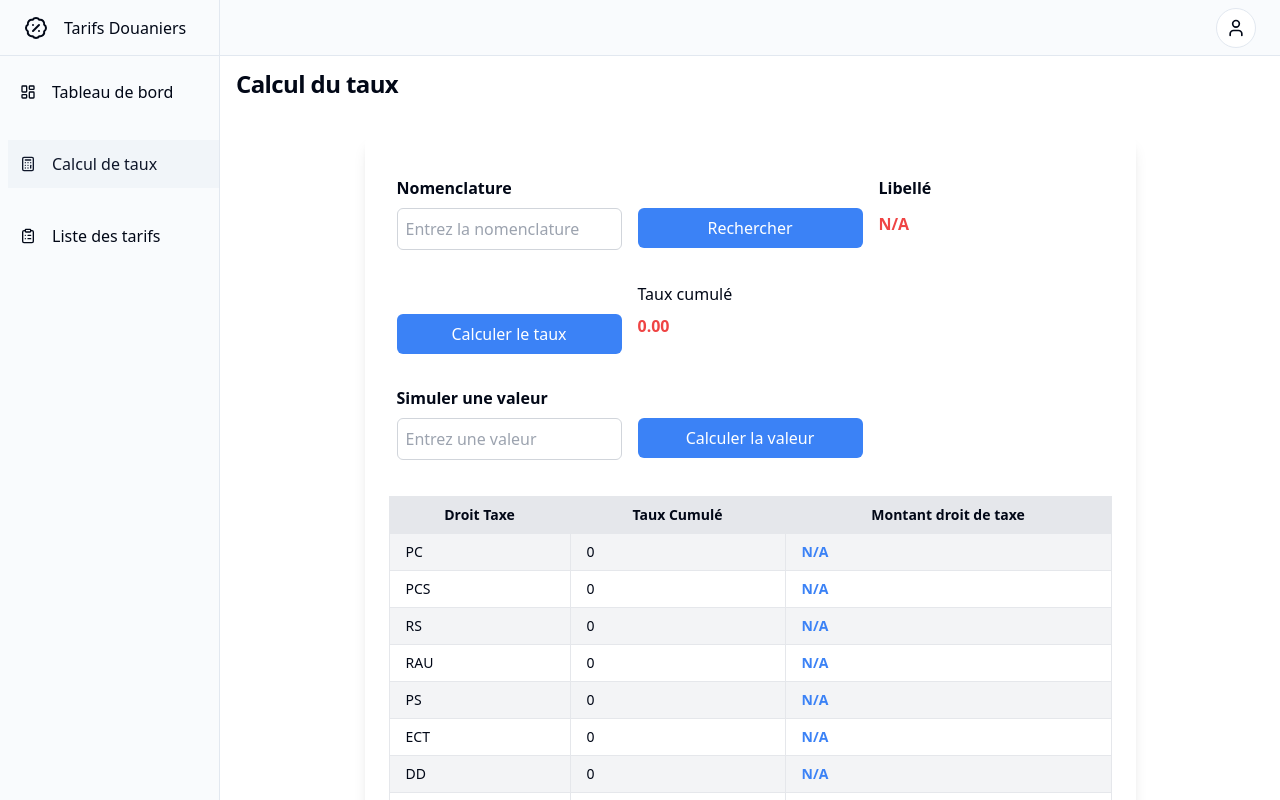
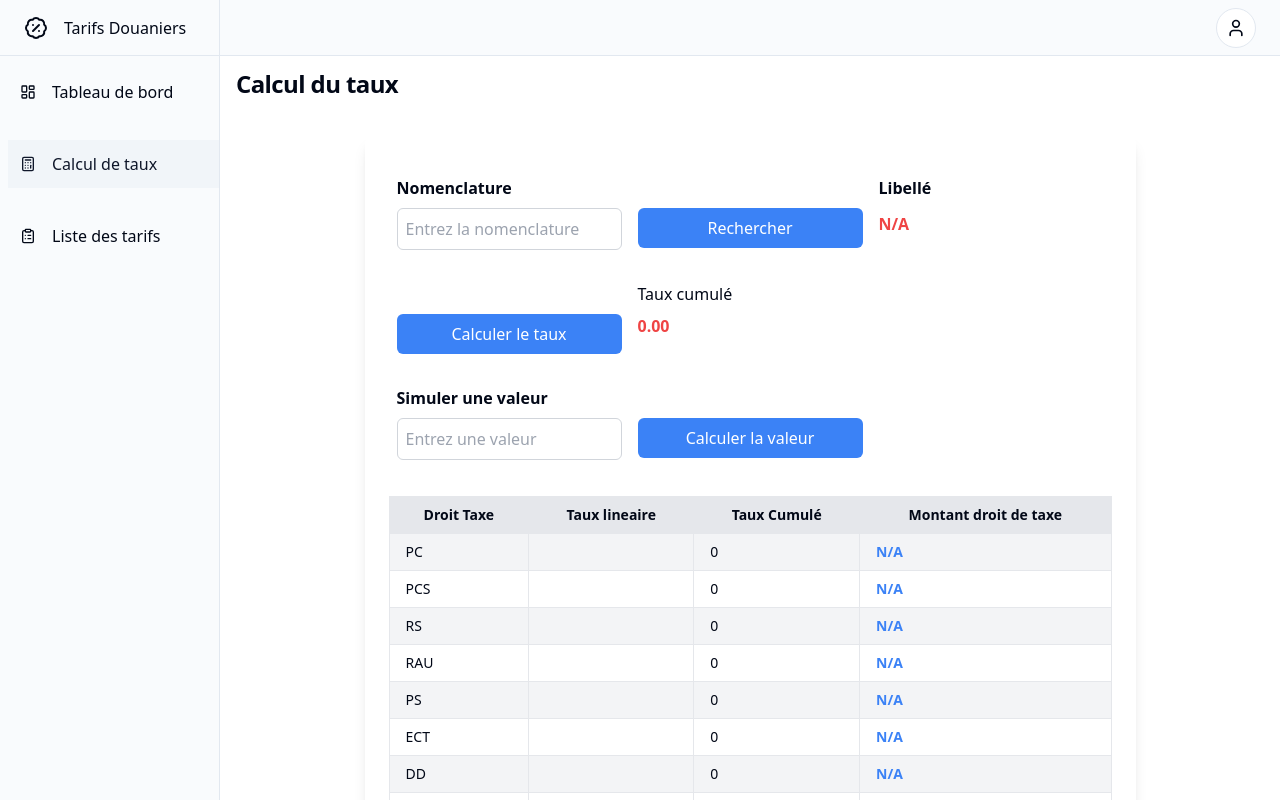
Before and after one commit to marinoff-dev/Taux_Cumule, a React (Vite) app: page /calcul_taux in a window 1280 px wide. Shown: the top 800 px of the page. Built offline with nearby package versions, Linux system fonts and the light colour scheme; no server answers.

Commit message:
Ajout de taux lineaire dans le tableau de calcul taux

```diff
--- a/src/features/tarifs/components/TarifSearch.tsx
+++ b/src/features/tarifs/components/TarifSearch.tsx
@@ -260,6 +260,7 @@ function TarifSearch() {
                     <thead className="bg-gray-200">
                         <tr>
                             <th className="px-4 py-2 border border-gray-200">Droit Taxe</th>
+                            <th className="px-4 py-2 border border-gray-200">Taux lineaire</th>
                             <th className="px-4 py-2 border border-gray-200">Taux Cumulé</th>
                             <th className="px-4 py-2 border border-gray-200">Montant droit de taxe</th>
                         </tr>
@@ -279,6 +280,7 @@ function TarifSearch() {
                         ].map(({ label, values }, index) => (
                             <tr key={index} className={`${index % 2 === 0 ? 'bg-gray-100' : 'bg-white'}`}>
                                 <td className="px-4 py-2 border border-gray-200">{label}</td>
+                                <td className="px-4 py-2 border border-gray-200">{}</td>
                                 <td className="px-4 py-2 border border-gray-200">{values[0] !== undefined ? values[0] : 'N/A'}</td>
                                 <td className="px-4 py-2 border border-gray-200 text-blue-500 font-bold">{values[1] !== undefined ? values[1] : 'N/A'}</td>
                             </tr>
--- a/src/features/tarifs/components/TarifsList.tsx
+++ /dev/null
@@ -1,8 +0,0 @@
-const TarifsList = () => {
-  return (
-    <div>TarifsListhu</div>
-
-  )
-}
-
-export default TarifsList
```
